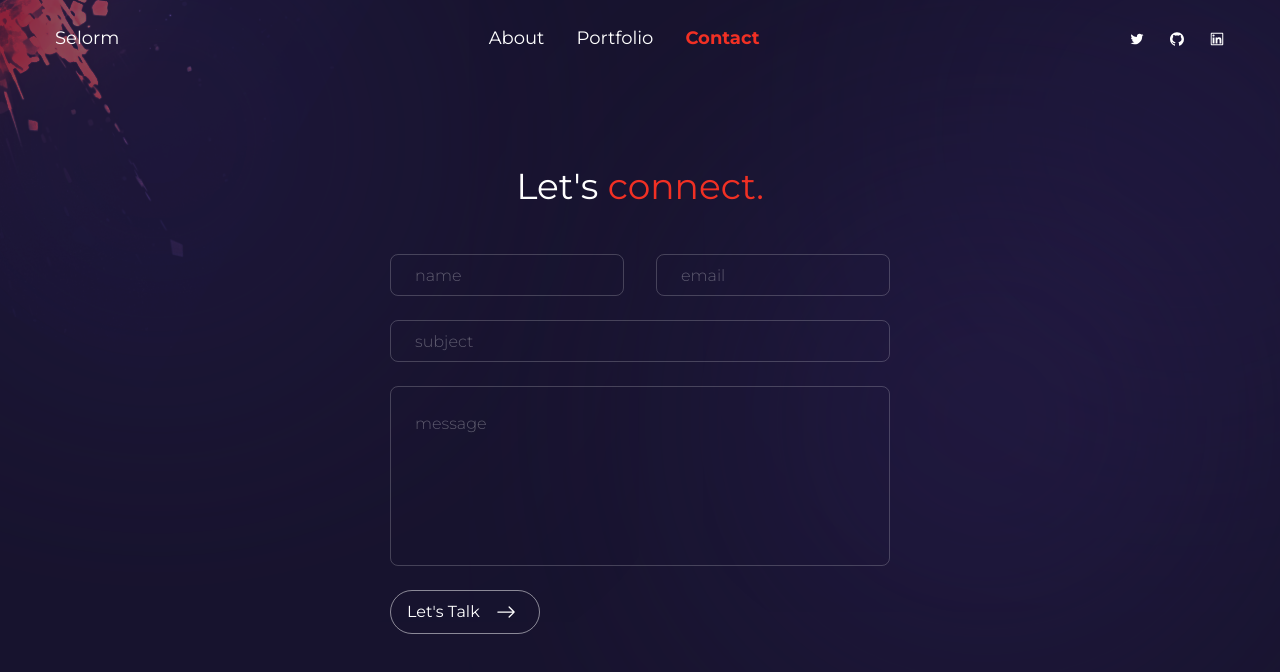
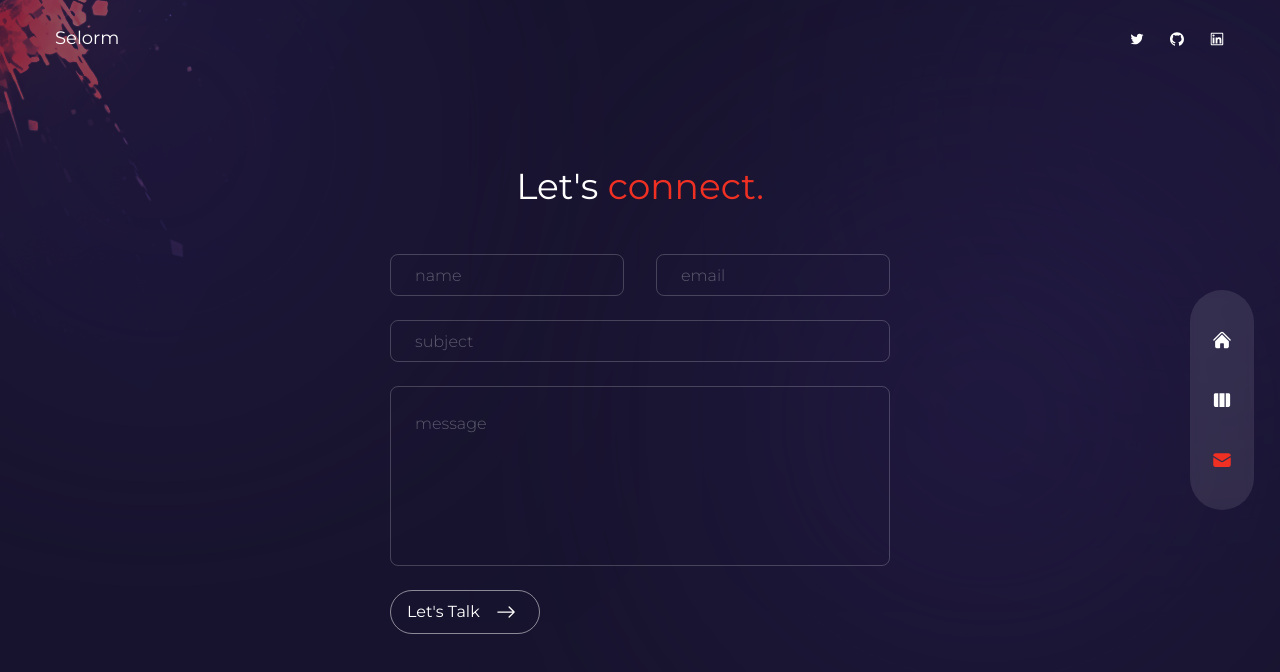
Before and after one commit to ranselorm/port, a Next.js app: page /contact in a window 1280 px wide. Shown: the top 672 px of the page. Built offline with nearby package versions, Linux system fonts and the light colour scheme.

Commit message:
Rework Nav

```diff
--- a/components/Header.jsx
+++ b/components/Header.jsx
@@ -2,6 +2,7 @@
 import { useRouter } from "next/router";
 import Link from "next/link";
 import Socials from "../components/Socials";
+import Nav from "./Nav";
 import {
   AiOutlineCloseCircle,
   AiOutlineTwitter,
@@ -37,7 +38,7 @@
           <Link href={"/"}>
             <div className="text-[18px]">Selorm</div>
           </Link>
-          <ul className="items-center hidden md:flex md:gap-x-8 ">
+          {/* <ul className="items-center hidden md:flex md:gap-x-8 bg-red-500 ">
             {links.map((link, index) => (
               <Link
                 href={link.path}
@@ -45,10 +46,11 @@
                   link.path === pathname && "text-accent font-bold"
                 } capitalize text-[18px]`}
               >
-                <li>{link.name}</li>
+                <li>{link.icon}</li>
               </Link>
             ))}
-          </ul>
+          </ul> */}
+          <Nav />
           <Socials />
           {isOpen ? (
             <AiOutlineCloseCircle
--- a/components/Nav.jsx
+++ b/components/Nav.jsx
@@ -30,44 +30,32 @@
   const router = useRouter();
   const pathname = router.pathname;
   return (
-    <nav className="bg-yellow-400 max-w-[1440px]">
-      <ul>
-        {links.map((link) => (
+    <nav className="md:flex flex-col items-center xl:justify-center fixed gap-y-4 h-max mt-auto xl:right-[2%] md:top-0  hidden z-50 xl:w-16 xl:max-w-md xl:h-screen">
+      <div className="w-full flex xl:flex-col justify-between xl:justify-center items-center gap-y-10 px-10 md:px-40 xl:px-0 xl:h-max py-2 xl:py-10 bg-white/10 backdrop-blur-sm text-2xl xl:text-xl xl:rounded-full">
+        {links.map((link, index) => (
           <Link
             href={link.path}
-            className="capitalize flex items-center flex-row w-full"
+            key={index}
+            className={`${
+              link.path === pathname && "text-accent"
+            } relative flex items-center group hover:text-accent transition-all duration-300`}
           >
-            {link.name}
+            {/* tooltip */}
+            <div className="absolute pr-14 right-0 hidden xl:group-hover:flex">
+              <div className="bg-white flex items-center p-[6px] relative rounded-sm">
+                <p className="text-[10px] text-primary leading-none font-semibold capitalize">
+                  {link.name}
+                </p>
+                {/* triangle */}
+                <div className="border-solid border-l-white border-l-8 border-y-transparent border-y-[6px] border-r-0 absolute -right-2"></div>
+              </div>
+            </div>
+            {/* icon */}
+            <div>{link.icon}</div>
           </Link>
         ))}
-      </ul>
+      </div>
     </nav>
-    // <nav className="flex flex-col items-center xl:justify-center fixed gap-y-4 h-max mt-auto xl:right-[2%] z-50 xl:w-16 xl:max-w-md xl:h-screen">
-    //   <div className="w-full flex xl:flex-col justify-between xl:justify-center items-center gap-y-10 px-10 md:px-40 xl:px-0 xl:h-max py-2 xl:py-10 bg-white/10 backdrop-blur-sm text-2xl xl:text-xl xl:rounded-full">
-    //     {links.map((link, index) => (
-    //       <Link
-    //         href={link.path}
-    //         key={index}
-    //         className={`${
-    //           link.path === pathname && "text-accent"
-    //         } relative flex items-center group hover:text-accent transition-all duration-300`}
-    //       >
-    //         {/* tooltip */}
-    //         <div className="absolute pr-14 right-0 hidden xl:group-hover:flex">
-    //           <div className="bg-white flex items-center p-[6px] relative rounded-sm">
-    //             <p className="text-[10px] text-primary leading-none font-semibold capitalize">
-    //               {link.name}
-    //             </p>
-    //             {/* triangle */}
-    //             <div className="border-solid border-l-white border-l-8 border-y-transparent border-y-[6px] border-r-0 absolute -right-2"></div>
-    //           </div>
-    //         </div>
-    //         {/* icon */}
-    //         <div>{link.icon}</div>
-    //       </Link>
-    //     ))}
-    //   </div>
-    // </nav>
   );
 };
 
```
